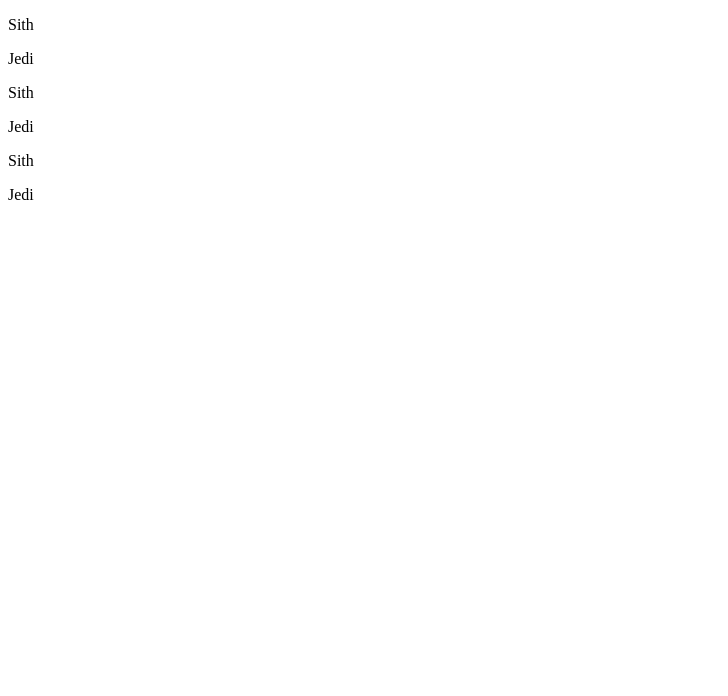
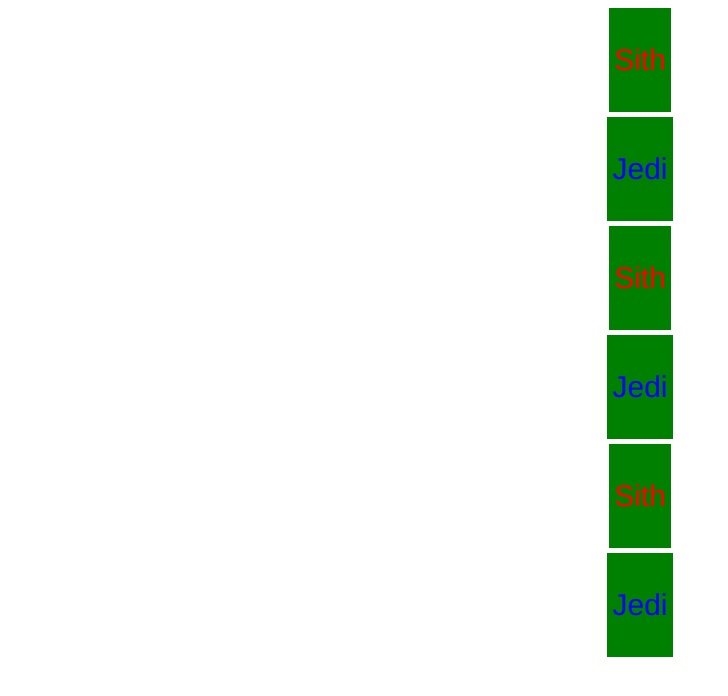
Before and after one commit to Sithsdoc/lab10, a plain HTML site: page index.html in a window 1280 px wide. Shown: the whole page, without its empty margins (0-728 px from the left). Drawn offline with Linux system fonts and the light colour scheme.

Commit message:
updated code

```diff
--- a/index.html
+++ b/index.html
@@ -4,6 +4,7 @@
     <meta charset="UTF-8" />
     <meta name="viewport" content="width=device-width, initial-scale=1.0" />
     <title>lab 10</title>
+    <link rel="stylesheet" href="scss/main.css" />
   </head>
   <body class="content">
     <div class="stars">
--- a/scss/main.scss
+++ b/scss/main.scss
@@ -3,17 +3,18 @@
 @import "mixin";
 .content{
 @include center;
-@include wars;
+@include wars(5);
+text-align: center;
 }
-@include sun;
+
 .dark{
-    background-color: $bgcolor;
-    font-family: $tfont;
-    font-size: $tsize;
+    @include wars(5);
+    @include sun;
+    color: $dcolor
 }
-@include sun;
+
 .light{
-    background-color: $bgcolor;
-    font-family: $tfont;
-    font-size: $tsize;
+    @include wars(5);
+    @include sun;
+    color: $lcolor;
 }
--- a/scss/mixin.scss
+++ b/scss/mixin.scss
@@ -3,20 +3,25 @@
     background-color: $bgcolor;
     font-family: $tfont;
     font-size: $tsize;
+    width: fit-content;
+    margin: auto;
+    padding: 5px;
+    margin-top: 5px;
    }
 }
-
+//try to make 2 seperate grids for each word, or at the very least limit the background so it just surrounds the word, and move words to center of screen
 @mixin center{
     .grid{
         display: grid;
-        grid-template-columns: 2fr 1fr 1fr 2fr;
-        text-align: center;
+        grid-template-columns: repeat(2, 1fr);
+        align-items: center;
+        justify-items: center;
     }
 }
-@mixin wars{
+@mixin wars($count){
     @for $i from 1 through $count{
         .step-#{$i}{
-            background-color: lighten($bgcolor, $i * 5%);
+            background-color: lighten(green, $i * 10%);
         }
     }
 }
--- a/scss/variable.scss
+++ b/scss/variable.scss
@@ -1,11 +1,11 @@
 //colors
 $dcolor: red;
 $lcolor: blue;
-$bgcolor: black;
+$bgcolor: green;
 
 //text size, font
 $tsize: 30px;
 $tfont: helvetica, sans-serif;
 
 //iteration for loop
-$count: 3;
+//$count: 5;
```
Also changed, not shown: scss/main.css, 1 other file.
